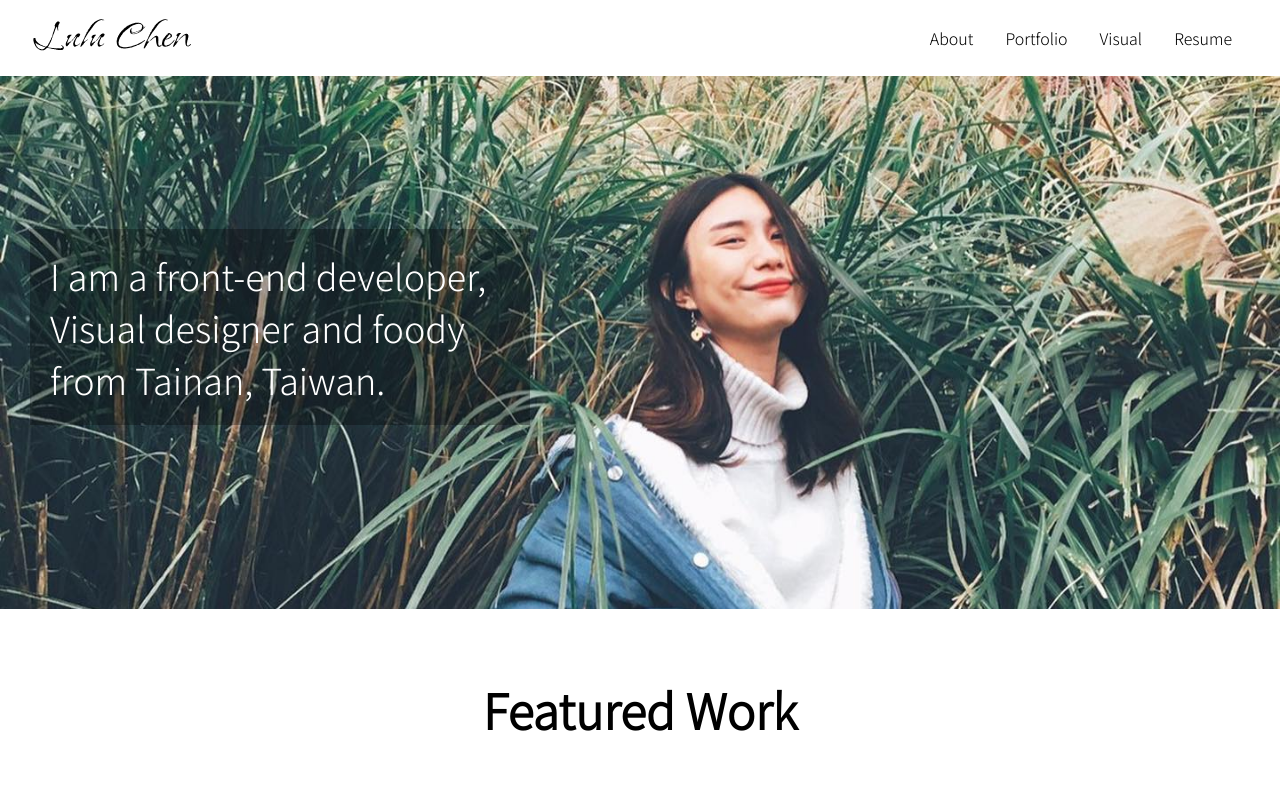
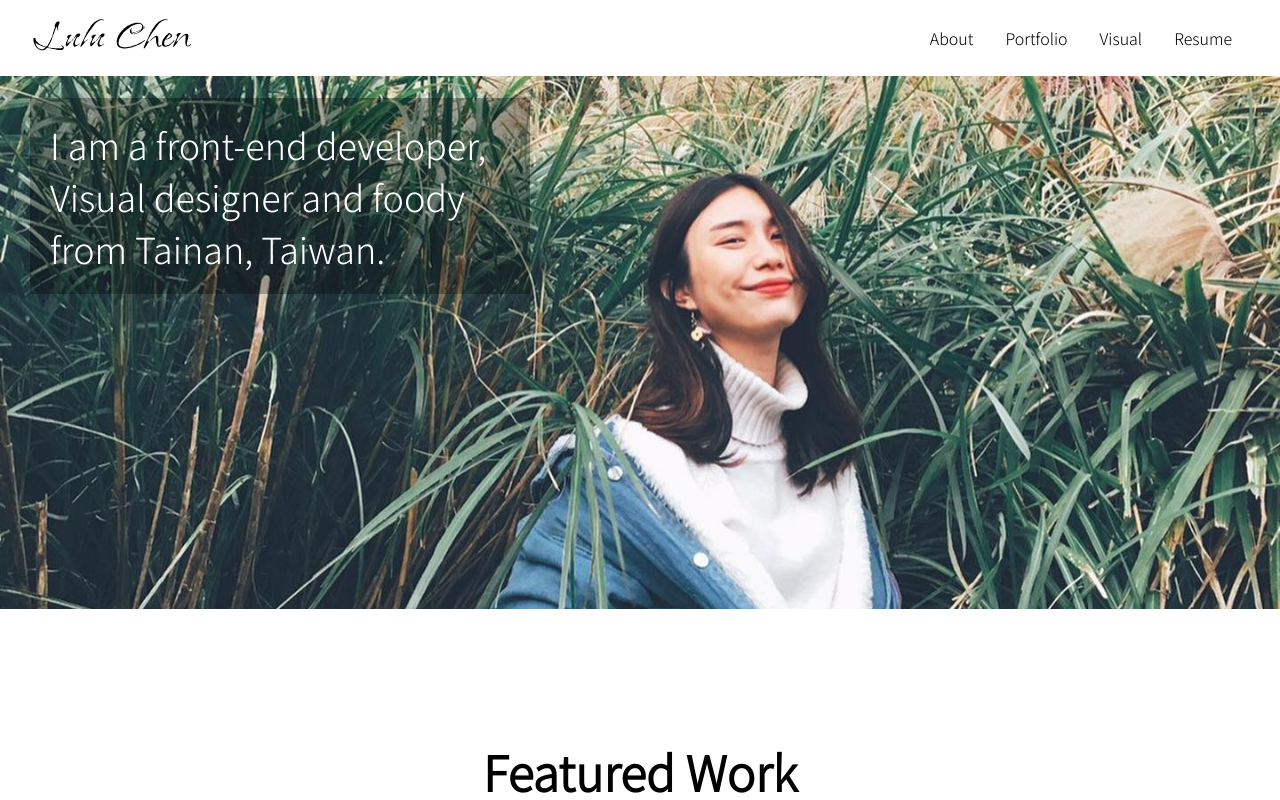
Before and after one commit to bluetch/luluchen-k, a Next.js app: page / in a window 1280 px wide. Shown: the top 800 px of the page. Built offline with nearby package versions, Linux system fonts and the light colour scheme; a web font is replaced by a local one.

Commit message:
style: home page

```diff
--- a/pages/index.js
+++ b/pages/index.js
@@ -19,8 +19,9 @@ export default function Home() {
   return (
     <Layout title="Lulu Chen's Home">
       <div className={styles.hero}>
-        <img src={homeHero.src} alt="lulu" className="w-full" />
-        <p>I am a front-end developer, Visual designer and foody from Tainan, Taiwan.</p>
+        <div className="container">
+          <p>I am a front-end developer, Visual designer and foody from Tainan, Taiwan.</p>
+        </div>
       </div>
       <div className="container">
         <h3 className={styles.h3}>Featured Work</h3>
--- a/styles/index.module.scss
+++ b/styles/index.module.scss
@@ -1,8 +1,16 @@
 .hero {
-  position: relative;
+  height: 600px;
+  background: url("./../public/images/homeHero.png");
+  background-repeat: no-repeat;
+  background-size: 100% auto;
+  background-position: center top;
+  background-attachment: fixed;
+  .container{
+    position: relative;
+  }
   p {
     position: absolute;
-    top: 40%;
+    top: 20%;
     left: 30px;
     transform: translate(0, -50%);
     color: white;
```
